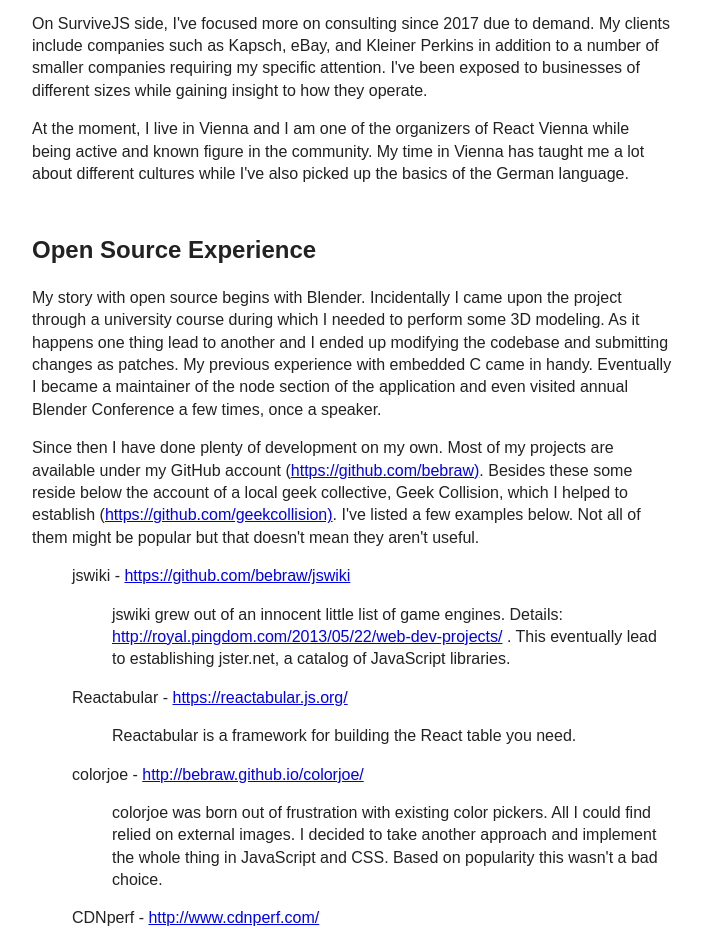
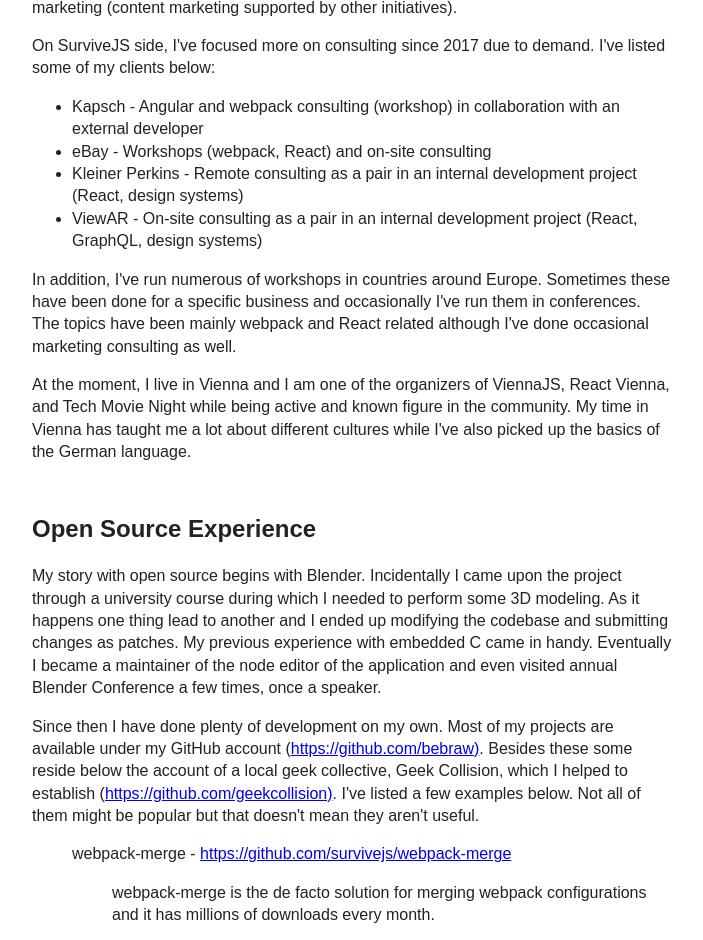
Before and after one commit to bebraw/cv, a website: page index.html in a window 1280 px wide. Shown: the part 2330-3270 px from the top of the page, without its empty margins (288-991 px from the left). Drawn offline with Linux system fonts and the light colour scheme.

Commit message:
chore: Update index

```diff
--- a/index.html
+++ b/index.html
@@ -70,18 +70,29 @@
 </ul>
 <h2 id="entrepreneur-at-survivejs-2015-">Entrepreneur at SurviveJS - 2015-</h2>
 <p>Given freelancing wasn&#39;t the most fulfilling way for me to live my life, I deduced that I should change my direction. As a result I started authoring technical books related to topics such as React, webpack, and maintenance under the SurviveJS brand. So far I&#39;ve sold over 5000 books self-published. In addition, I&#39;ve performed training and consulting related to the topics.</p>
-<p>During this I had to develop my technical writing and marketing skills and in short doing this changed everything and eventually led me to moving to Vienna, a new environment.</p>
+<p>During this period I had to develop my technical writing and marketing skills and in short doing this changed everything and eventually led me to moving to Vienna, a new environment.</p>
 <p>I was awarded for my efforts in 2017 as I was named as the Finnish Code Ambassador by Blue Arrow Awards.</p>
 <p>In 2018, I began to organize technical conferences in Finland with a small group of other developers in a voluntary manner. The first event, React Finland held in April, was a great success. It sold out two months before the conference and had around 300 attendees. The three day conference gave us enough confidence to organize another event in October. GraphQL Finland was smaller in scope and although not sold out, it had over 150 attendees and was well received by the community.</p>
 <p>The second edition of React Finland in 2019 was even a greater success and it reached 400 attendees while gaining highly favorable feedback. The event was a major step for the brand and overall execution of the event was on a good level. As a director, I was responsible for the overall planning, certain technical bits (asset generator, site), and marketing (content marketing supported by other initiatives).</p>
-<p>On SurviveJS side, I&#39;ve focused more on consulting since 2017 due to demand. My clients include companies such as Kapsch, eBay, and Kleiner Perkins in addition to a number of smaller companies requiring my specific attention. I&#39;ve been exposed to businesses of different sizes while gaining insight to how they operate.</p>
-<p>At the moment, I live in Vienna and I am one of the organizers of React Vienna while being active and known figure in the community. My time in Vienna has taught me a lot about different cultures while I&#39;ve also picked up the basics of the German language.</p>
+<p>On SurviveJS side, I&#39;ve focused more on consulting since 2017 due to demand. I&#39;ve listed some of my clients below:</p>
+<ul>
+<li>Kapsch - Angular and webpack consulting (workshop) in collaboration with an external developer</li>
+<li>eBay - Workshops (webpack, React) and on-site consulting</li>
+<li>Kleiner Perkins - Remote consulting as a pair in an internal development project (React, design systems)</li>
+<li>ViewAR - On-site consulting as a pair in an internal development project (React, GraphQL, design systems)</li>
+</ul>
+<p>In addition, I&#39;ve run numerous of workshops in countries around Europe. Sometimes these have been done for a specific business and occasionally I&#39;ve run them in conferences. The topics have been mainly webpack and React related although I&#39;ve done occasional marketing consulting as well.</p>
+<p>At the moment, I live in Vienna and I am one of the organizers of ViennaJS, React Vienna, and Tech Movie Night while being active and known figure in the community. My time in Vienna has taught me a lot about different cultures while I&#39;ve also picked up the basics of the German language.</p>
 <p style="page-break-after:always;"></p>
 
 <h2 id="open-source-experience">Open Source Experience</h2>
-<p>My story with open source begins with Blender. Incidentally I came upon the project through a university course during which I needed to perform some 3D modeling. As it happens one thing lead to another and I ended up modifying the codebase and submitting changes as patches. My previous experience with embedded C came in handy. Eventually I became a maintainer of the node section of the application and even visited annual Blender Conference a few times, once a speaker.</p>
+<p>My story with open source begins with Blender. Incidentally I came upon the project through a university course during which I needed to perform some 3D modeling. As it happens one thing lead to another and I ended up modifying the codebase and submitting changes as patches. My previous experience with embedded C came in handy. Eventually I became a maintainer of the node editor of the application and even visited annual Blender Conference a few times, once a speaker.</p>
 <p>Since then I have done plenty of development on my own. Most of my projects are available under my GitHub account (<a href="https://github.com/bebraw)">https://github.com/bebraw)</a>. Besides these some reside below the account of a local geek collective, Geek Collision, which I helped to establish (<a href="https://github.com/geekcollision)">https://github.com/geekcollision)</a>. I&#39;ve listed a few examples below. Not all of them might be popular but that doesn&#39;t mean they aren&#39;t useful.</p>
 <ul>
+<dl>
+    <dt><p>webpack-merge - <a href="https://github.com/survivejs/webpack-merge">https://github.com/survivejs/webpack-merge</a> </p>
+</dt><dd><p> webpack-merge is the de facto solution for merging webpack configurations and it has millions of downloads every month.</p>
+</dd></dl>
 <dl>
     <dt><p>jswiki - <a href="https://github.com/bebraw/jswiki">https://github.com/bebraw/jswiki</a> </p>
 </dt><dd><p> jswiki grew out of an innocent little list of game engines. Details: <a href="http://royal.pingdom.com/2013/05/22/web-dev-projects/">http://royal.pingdom.com/2013/05/22/web-dev-projects/</a> . This eventually lead to establishing jster.net, a catalog of JavaScript libraries.</p>
@@ -148,7 +159,7 @@
 </dt><dd><p> Node.js, Blender, vim, Visual Studio Code</p>
 </dd></dl>
 </ul>
-<p>I can design and implement complex systems alone given enough time although it&#39;s possible to proceed faster in a good team. I also know about tradeoffs and can operate under heavy pressure while appreciating slack time to allow preparation for the future.</p>
+<p>In addition to computer skills, I know the value of soft ones. In essence, most software problems can be traced down to a softer issue somewhere and I believe as developers we should do far more than only to develop.</p>
 <h2 id="interests">Interests</h2>
 <ul>
 <dl>
```
